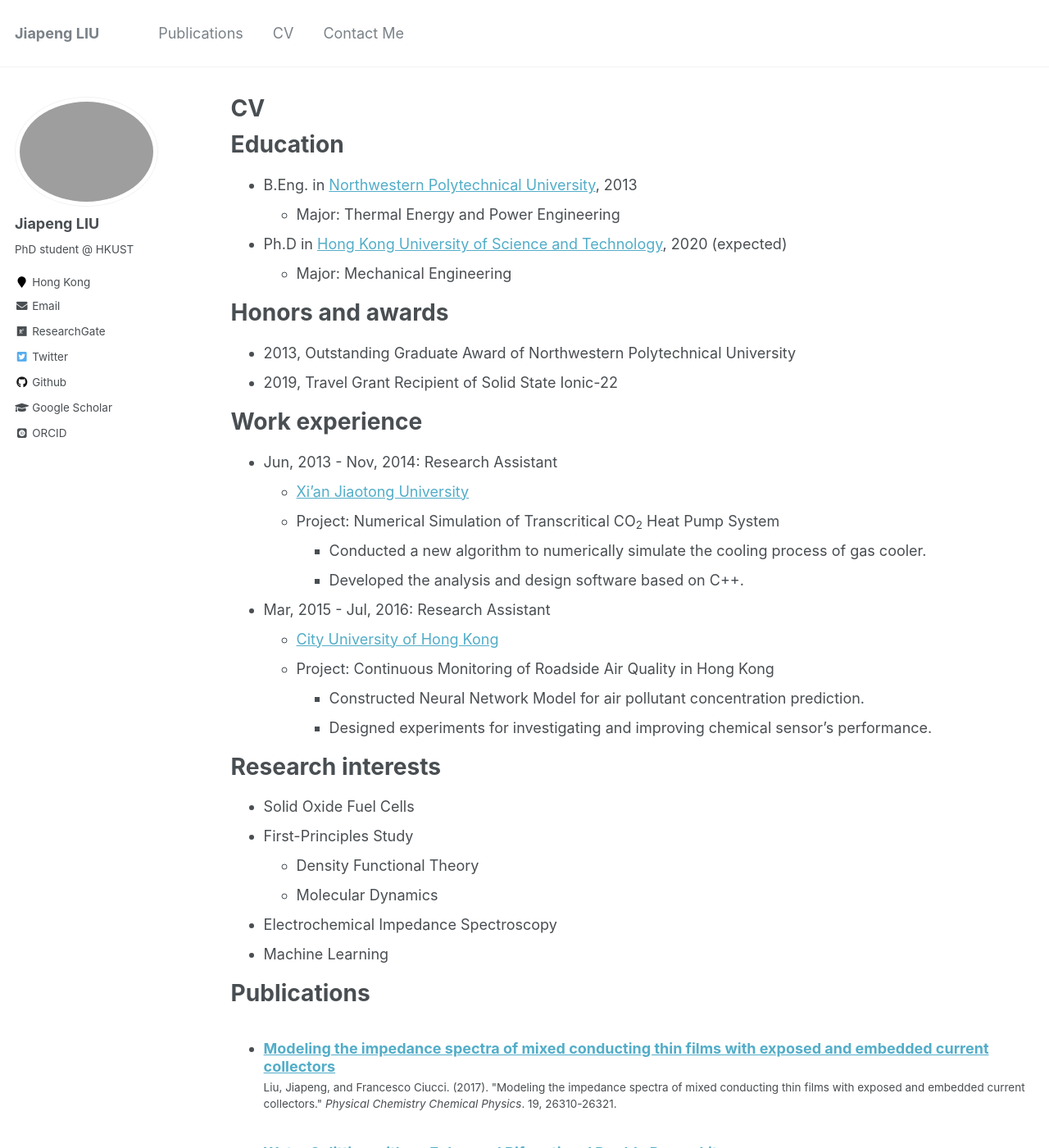
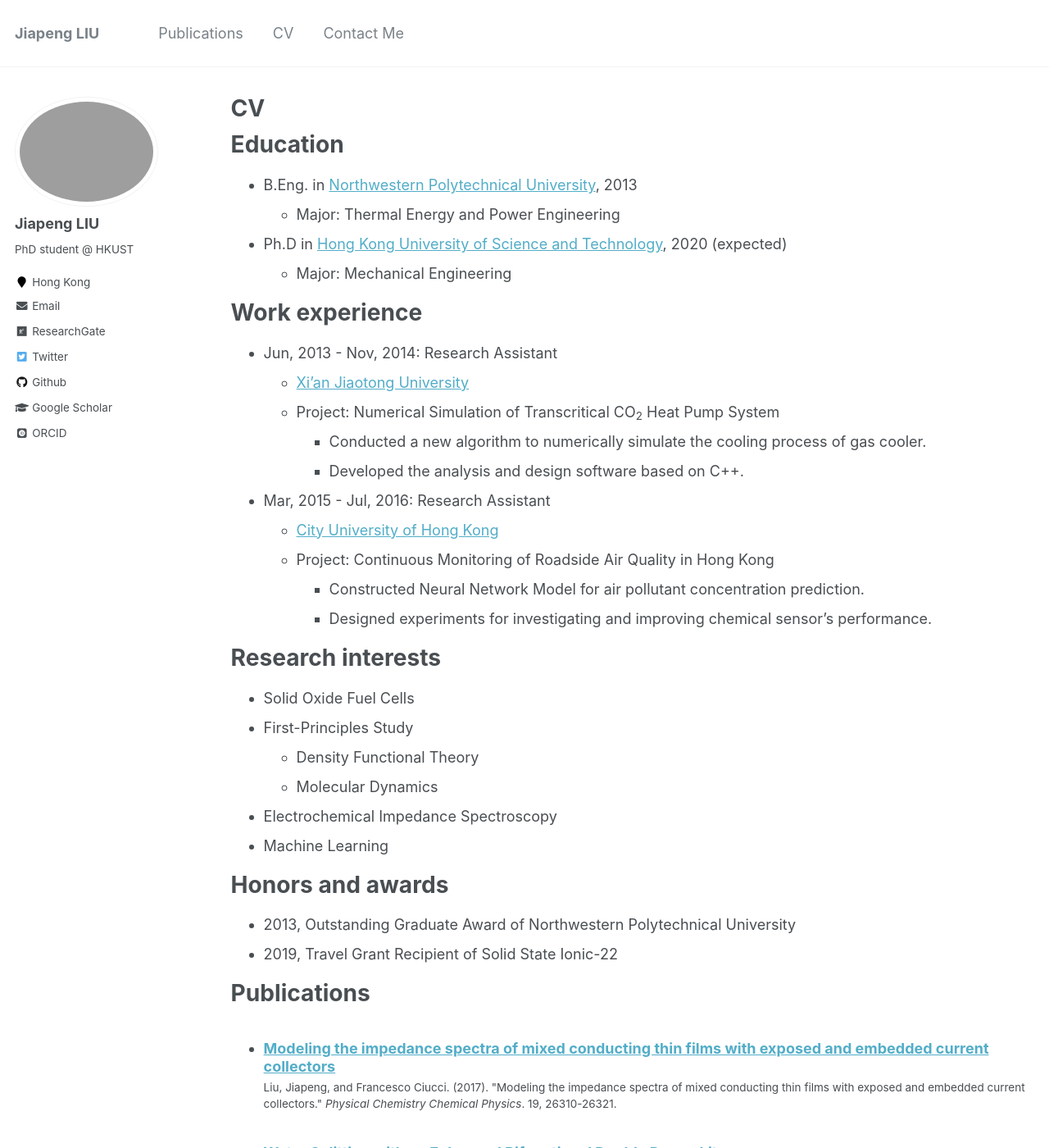
Before and after one commit to jiapeng-liu/jiapeng-liu.github.io, a Jekyll site: the page built from _pages/cv.md, in a window 1280 px wide and 1400 px high. Shown: the whole window at 82% size. Built offline with Jekyll 4.4.1, drawn with Linux system fonts in a browser that asks for light colours; some web fonts are replaced; part of the change alters nothing that is shown.

Commit message:
init commit

```diff
--- a/_pages/cv.md
+++ b/_pages/cv.md
@@ -15,11 +15,6 @@ Education
   * Major: Thermal Energy and Power Engineering
 * Ph.D in [Hong Kong University of Science and Technology](https://www.ust.hk/), 2020 (expected)
   * Major: Mechanical Engineering
-
-Honors and awards
-======
-* 2013, Outstanding Graduate Award of Northwestern Polytechnical University
-* 2019, Travel Grant Recipient of Solid State Ionic-22
 
 Work experience
 ======
@@ -46,6 +41,11 @@ Research interests
 * Electrochemical Impedance Spectroscopy
 * Machine Learning
 
+Honors and awards
+======
+* 2013, Outstanding Graduate Award of Northwestern Polytechnical University
+* 2019, Travel Grant Recipient of Solid State Ionic-22
+
 Publications
 ======
   <ul>{% for post in site.publications %}
```
